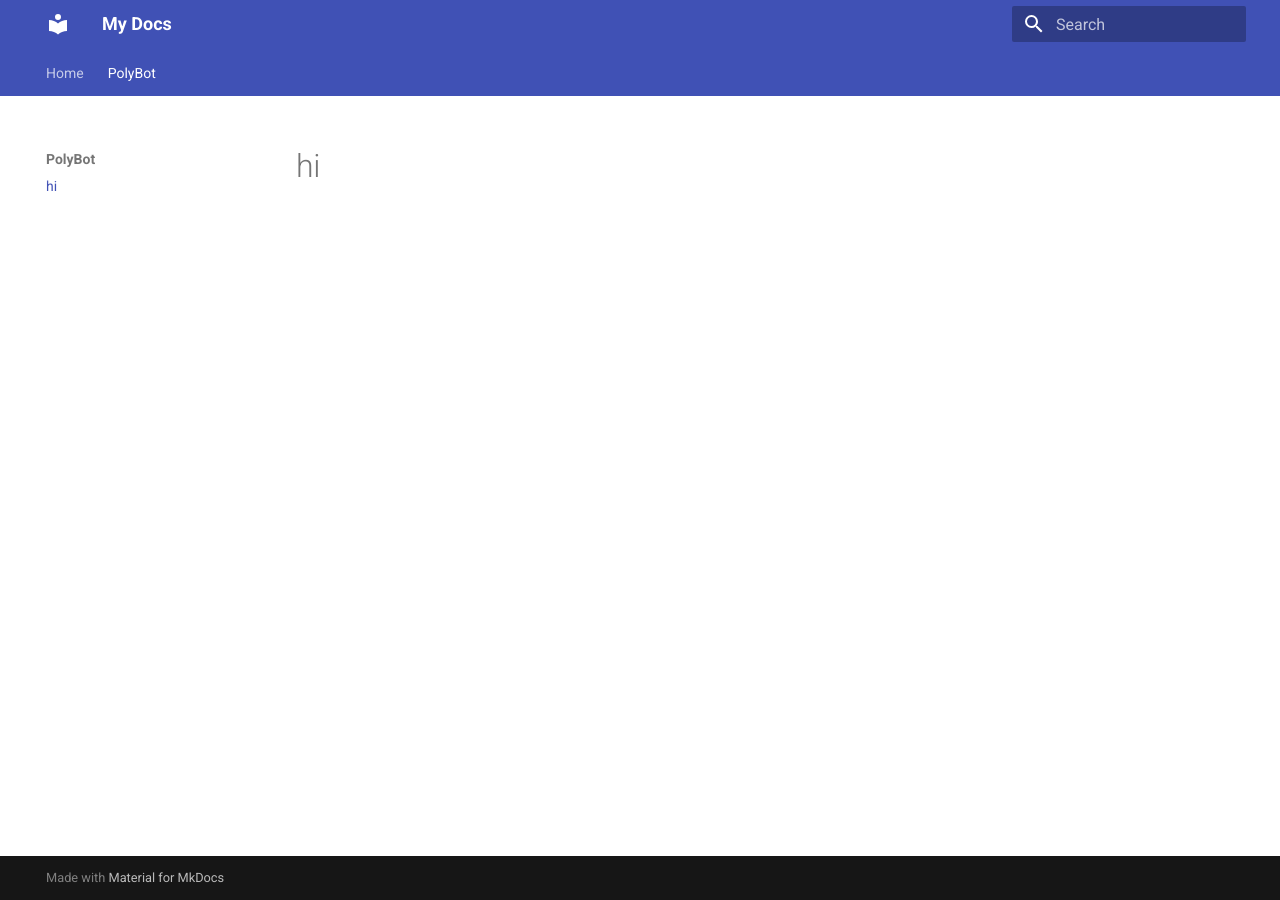
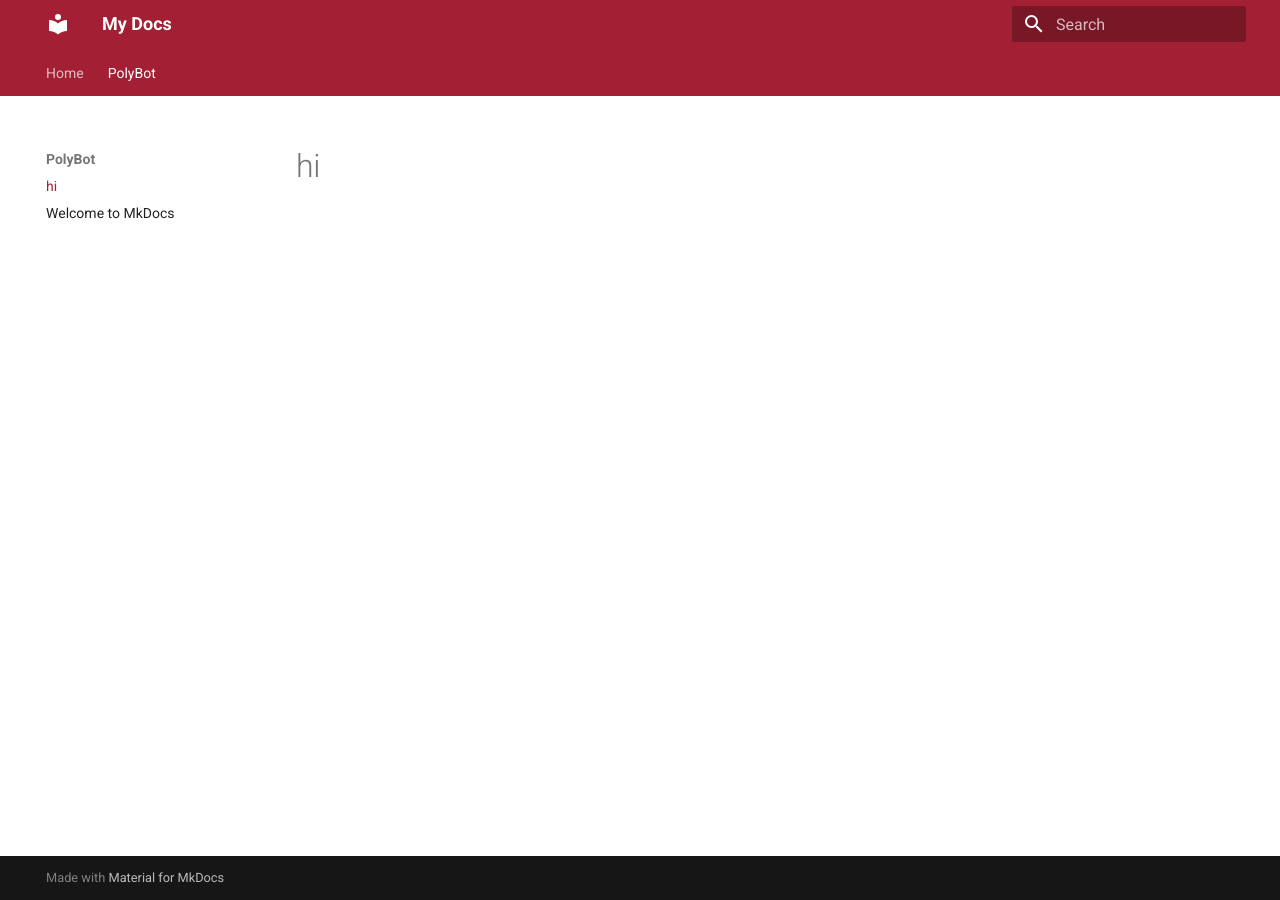
Before and after one commit to dylanwal/ChemBot, an MkDocs documentation site: the page built from docs/test.md, in a window 1280 px wide. Built offline with MkDocs 1.6.1 and Material for MkDocs 9.7.7, drawn with Linux system fonts in a browser that asks for light colours.

Commit message:
Adding docs

```diff
--- /dev/null
+++ b/docs/stylesheets/extra.css
@@ -0,0 +1,5 @@
+:root {
+  --md-primary-fg-color:        #A31F34;
+  --md-primary-fg-color--light: #D97D7D;
+  --md-primary-fg-color--dark:  #6D212C;
+}
--- a/mkdocs.yml
+++ b/mkdocs.yml
@@ -19,6 +19,12 @@ markdown_extensions:
 - pymdownx.tilde
 
 nav:
-    - Home: README.md
+    - Home:
+        - Home.md
     - PolyBot:
         - test.md
+        - test2.md
+
+
+extra_css:
+  - stylesheets/extra.css
```
Also changed, not shown: README.md (+2 -0 lines), docs/Home.md (added, +1 -0 lines), docs/README.md (deleted, +0 -3 lines).
